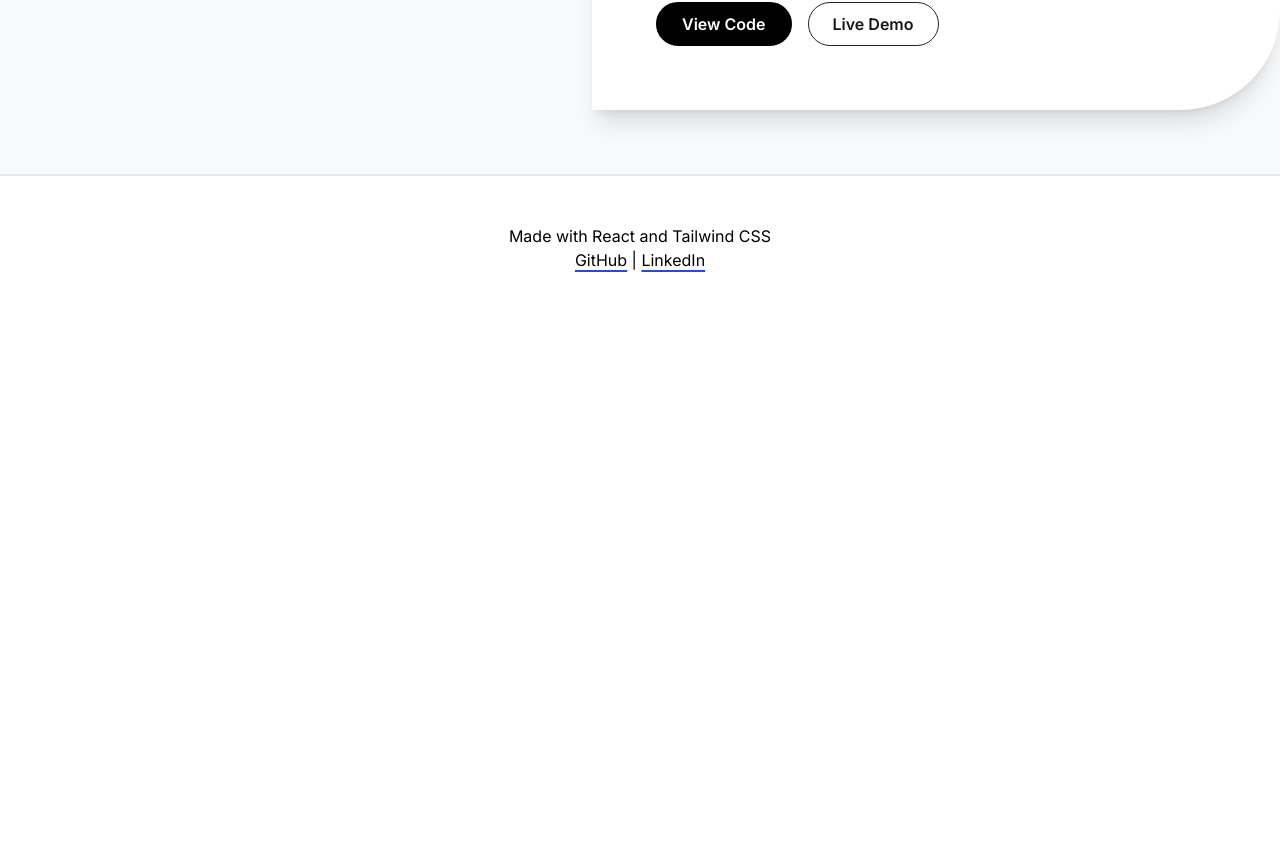
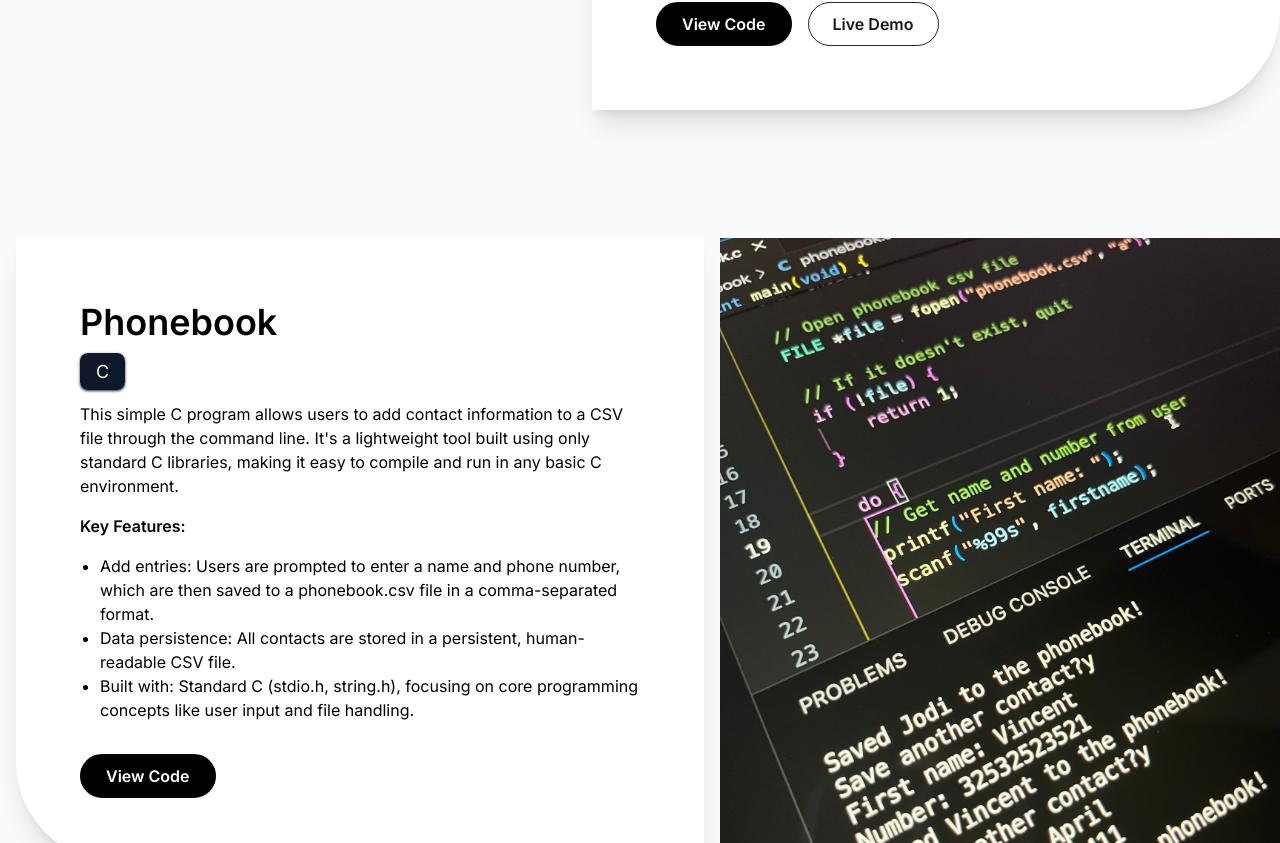
Before and after one commit to dj4815/hello, a React (Vite) app: page /hello/projects in a window 1280 px wide. Shown: the part 4337-5180 px from the top of the page. Before the commit the page ends 4657 px from the top, so only its background shows below. Built offline with nearby package versions, Linux system fonts and the light colour scheme.

Commit message:
deactivate default underline safari behavior

```diff
--- a/index.html
+++ b/index.html
@@ -3,6 +3,7 @@
   <head>
     <meta charset="UTF-8" />
     <meta name="viewport" content="width=device-width, initial-scale=1.0" />
+    <meta name="format-detection" content="telephone=no, date=no, address=no, email=no">
     <link href="https://fonts.googleapis.com/css2?family=Inter:wght@400;600&display=swap" rel="stylesheet" />
     <title>Hello there.</title>
   </head>
--- a/src/components/Projects.jsx
+++ b/src/components/Projects.jsx
@@ -168,6 +168,42 @@ export default function Projects() {
           <li>Custom styling with CSS</li>
         </ul>
       </Section>
+
+      {/* Phonebook */}
+      <Section
+        image="./assets/phonebook.jpg"
+        buttonText={["View Code"]}
+        buttonVariants={["blackPrimary"]}
+        roundedCornerClass="rounded-bl-[100px]"
+        reverse={true}
+      >
+        <h2 className="text-4xl font-bold mb-4">Phonebook</h2>
+        <span className="bg-slate-900 text-white text-lg rounded-lg px-4 py-2 shadow shadow-slate-700">
+          C
+        </span>
+        <p>
+          This simple C program allows users to add contact information to a CSV
+          file through the command line. It's a lightweight tool built using
+          only standard C libraries, making it easy to compile and run in any
+          basic C environment.
+        </p>
+        <p className="font-semibold">Key Features:</p>
+        <ul className="list-disc pl-5 mt-1">
+          <li>
+            Add entries: Users are prompted to enter a name and phone number,
+            which are then saved to a phonebook.csv file in a comma-separated
+            format.
+          </li>
+          <li>
+            Data persistence: All contacts are stored in a persistent,
+            human-readable CSV file.
+          </li>
+          <li>
+            Built with: Standard C (stdio.h, string.h), focusing on core
+            programming concepts like user input and file handling.
+          </li>
+        </ul>
+      </Section>
     </>
   );
 }
```
Also changed, not shown: public/assets/phonebook.jpg (added).
